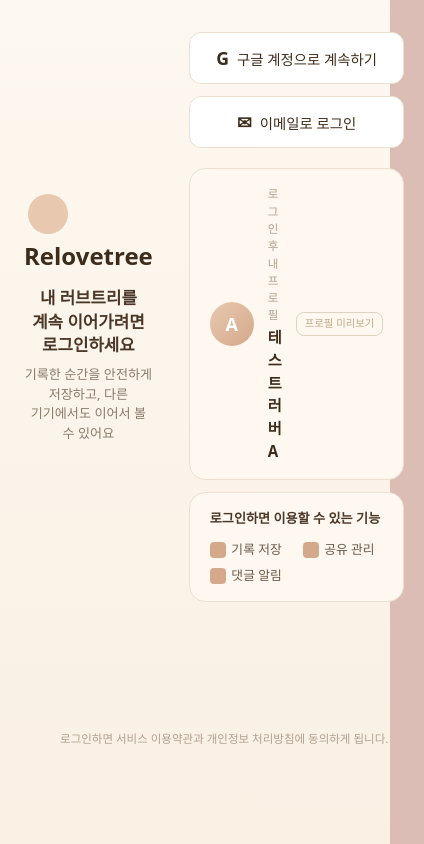
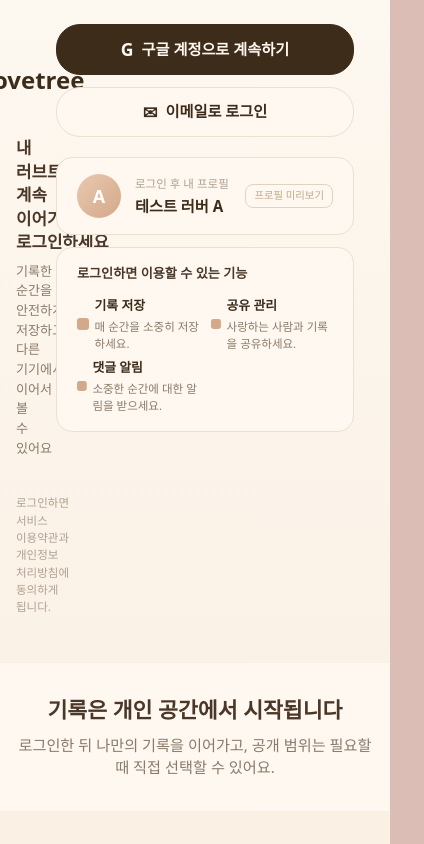
Before and after one commit to skerishKang/lovetree3.0, a React (Vite) app: page /login in a window 390 px wide. Shown: the whole page, 424 px wide, since content can reach past the window. Built offline with nearby package versions, Linux system fonts and the light colour scheme.

Commit message:
fix: complete LT3-AUTH-001 responsive and presentation contracts

```diff
--- a/src/components/AuthBrand.module.css
+++ b/src/components/AuthBrand.module.css
@@ -1,5 +1,8 @@
-.authBrand {
-  text-align: center;
+.brandMark {
+  display: flex;
+  align-items: center;
+  justify-content: center;
+  gap: 0.5rem;
   padding: 2rem 0;
 }
 
@@ -7,10 +10,11 @@
   font-size: clamp(1.5rem, 5vw, 2rem);
   font-weight: 700;
   color: #3e2c1a;
-  margin: 0 0 0.75rem;
+  margin: 0;
 }
 
 .heading {
+  text-align: center;
   font-size: clamp(1.05rem, 3.5vw, 1.35rem);
   font-weight: 600;
   color: #4a3728;
@@ -20,6 +24,7 @@
 }
 
 .description {
+  text-align: center;
   font-size: clamp(0.82rem, 2.5vw, 0.95rem);
   color: #8a7a6a;
   margin: 0;
--- a/src/components/AuthBrand.tsx
+++ b/src/components/AuthBrand.tsx
@@ -3,7 +3,8 @@ import styles from "./AuthBrand.module.css";
 
 export default function AuthBrand() {
   return (
-    <div className={styles.authBrand}>
+    <>
+      <div className={styles.brandMark}>
         <svg
           width="48"
           height="48"
@@ -15,9 +16,12 @@ export default function AuthBrand() {
         >
           <circle cx="24" cy="24" r="20" fill="#e8c9b0" />
         </svg>
-      <h1 className={styles.brandName}>{APP_BRAND}</h1>
-      <p className={styles.heading}>{LOGIN_HEADING}</p>
+        <span className={styles.brandName}>{APP_BRAND}</span>
+      </div>
+      <h1 className={styles.heading} aria-label="Relovetree">
+        {LOGIN_HEADING}
+      </h1>
       <p className={styles.description}>{LOGIN_DESCRIPTION}</p>
-    </div>
+    </>
   );
 }
--- a/src/components/AuthLoginPage.module.css
+++ b/src/components/AuthLoginPage.module.css
@@ -7,37 +7,60 @@
 
 .authPage {
   min-height: 100vh;
+  display: flex;
   background: linear-gradient(180deg, #fdf8f0 0%, #faf0e4 100%);
-  display: flex;
-  flex-direction: column;
 }
 
 .authCard {
-  flex: 1;
+  width: 100%;
+  max-width: 440px;
+  margin: 0 auto;
+  padding: 24px 16px 32px;
+  box-sizing: border-box;
   display: grid;
-  grid-template-columns: repeat(2, 1fr);
-  grid-template-rows: auto 1fr auto;
-  gap: 1rem;
-  align-items: center;
-  max-width: 1200px;
-  width: 100%;
-  margin: 0 auto;
-  padding: 0 1.5rem;
+  grid-template-columns: minmax(0, 1fr);
+  gap: 20px;
 }
 
-.brandColumn {
-  grid-column: 1;
-  padding: 2rem 0;
+.brandColumn,
+.loginColumn,
+.legalRow {
+  min-width: 0;
 }
 
-.loginColumn {
-  grid-column: 2;
-  padding: 2rem 0;
+@media (min-width: 900px) {
+  .authCard {
+    max-width: 1040px;
+    grid-template-columns: minmax(0, 0.9fr) minmax(360px, 1.1fr);
+    align-items: center;
+    gap: 48px;
+    padding: 56px 48px 40px;
+  }
+
+  .legalRow {
+    grid-column: 1 / -1;
+  }
 }
 
-.legalRow {
-  grid-column: 1 / -1;
-  padding: 1rem 0;
+.trustContext {
+  padding: 2rem 1rem;
+  background-color: #fef8f0;
+  text-align: center;
+}
+
+.trustContext h2 {
+  font-size: 1.35rem;
+  font-weight: 600;
+  color: #4a3728;
+  margin: 0 0 0.5rem;
+  line-height: 1.4;
+}
+
+.trustContext p {
+  font-size: 0.95rem;
+  color: #8a7a6a;
+  margin: 0;
+  line-height: 1.5;
 }
 
 
--- a/src/components/AuthLoginPage.tsx
+++ b/src/components/AuthLoginPage.tsx
@@ -2,6 +2,7 @@ import AuthBrand from "./AuthBrand";
 import LoginPanel from "./LoginPanel";
 import AuthLegalNotice from "./AuthLegalNotice";
 import styles from "./AuthLoginPage.module.css";
+import { TRUST_CONTEXT } from "../data/authMockData";
 
 export default function AuthLoginPage() {
   return (
@@ -19,6 +20,10 @@ export default function AuthLoginPage() {
           <AuthLegalNotice />
         </div>
       </div>
+      <section className={styles.trustContext} aria-labelledby="auth-trust-title">
+        <h2 id="auth-trust-title">{TRUST_CONTEXT.title}</h2>
+        <p>{TRUST_CONTEXT.description}</p>
+      </section>
     </div>
   );
 }
--- a/src/components/LoginPanel.module.css
+++ b/src/components/LoginPanel.module.css
@@ -4,6 +4,104 @@
   flex-direction: column;
   gap: 0.75rem;
 }
+
+.profilePreview {
+  background: #fef8f0;
+  border: 1px solid #ece0d0;
+  border-radius: 16px;
+  padding: 1rem 1.25rem;
+  display: flex;
+  align-items: center;
+  gap: 0.875rem;
+  margin-top: 0.5rem;
+}
+
+.avatar {
+  width: 44px;
+  height: 44px;
+  border-radius: 50%;
+  background: linear-gradient(135deg, #e8c9b0, #d4a88a);
+  display: flex;
+  align-items: center;
+  justify-content: center;
+  font-size: 1.125rem;
+  font-weight: 600;
+  color: #fff;
+  flex-shrink: 0;
+}
+
+.previewInfo {
+  flex: 1;
+}
+
+.previewLabel {
+  font-size: 0.72rem;
+  color: #b0a090;
+  margin: 0 0 0.15rem;
+}
+
+.previewName {
+  font-size: 0.95rem;
+  font-weight: 600;
+  color: #3e2c1a;
+  margin: 0;
+}
+
+.previewBadge {
+  font-size: 0.65rem;
+  color: #c0a88a;
+  border: 1px solid #e0d0c0;
+  border-radius: 8px;
+  padding: 0.2rem 0.5rem;
+  white-space: nowrap;
+}
+
+.featureList {
+  background: #fef8f0;
+  border: 1px solid #ece0d0;
+  border-radius: 16px;
+  padding: 1rem 1.25rem;
+  display: flex;
+  flex-direction: column;
+  gap: 0.5rem;
+}
+
+.featureTitle {
+  font-size: 0.82rem;
+  font-weight: 600;
+  color: #4a3728;
+  margin: 0 0 0.25rem;
+}
+
+.featureItems {
+  display: grid;
+  grid-template-columns: 1fr 1fr;
+  gap: 0.4rem 0.75rem;
+}
+
+.featureItem {
+  font-size: 0.8rem;
+  color: #6a5a4a;
+  display: flex;
+  align-items: center;
+  gap: 0.35rem;
+}
+
+.featureItemIcon {
+  font-size: 0.85rem;
+}
+
+.featureLabel {
+  font-weight: 600;
+  color: #3e2c1a;
+}
+
+.featureDescription {
+  font-size: 0.72rem;
+  color: #8a7a6a;
+  margin-top: 0.15rem;
+}
+
 
 .profilePreview {
   background: #fef8f0;
--- a/src/components/LoginPanel.tsx
+++ b/src/components/LoginPanel.tsx
@@ -25,7 +25,12 @@ export default function LoginPanel() {
     <div className={styles.loginPanel}>
       {/* Login buttons */}
       {LOGIN_BUTTONS.map((btn) => (
-        <SocialLoginButton key={btn.id} icon={btn.icon} label={btn.label} />
+        <SocialLoginButton
+          key={btn.id}
+          icon={btn.icon}
+          label={btn.label}
+          variant={btn.variant}
+        />
       ))}
 
       {/* Profile preview */}
@@ -47,7 +52,10 @@ export default function LoginPanel() {
               <span className={styles.featureItemIcon}>
                 <FeatureIcon />
               </span>
-              {f.label}
+              <div>
+                <p className={styles.featureLabel}>{f.label}</p>
+                <p className={styles.featureDescription}>{f.description}</p>
+              </div>
             </span>
           ))}
         </div>
--- a/src/components/SocialLoginButton.module.css
+++ b/src/components/SocialLoginButton.module.css
@@ -2,18 +2,56 @@
   display: flex;
   align-items: center;
   justify-content: center;
+  padding: 0.75rem 1.5rem;
+  border-radius: 24px;
+  font-weight: 600;
+  font-size: 0.95rem;
+  cursor: pointer;
+  transition: background-color 0.2s, color 0.2s, border-color 0.2s;
+  border: 1px solid transparent;
+  min-height: 44px;
   gap: 0.5rem;
-  width: 100%;
-  padding: 0.82rem 1rem;
-  border-radius: 12px;
-  border: 1px solid #ece0d0;
-  background: #fff;
-  font-size: 0.9rem;
-  font-weight: 500;
+  line-height: 1.4;
+}
+
+.socialBtn.primary {
+  background-color: #3e2c1a;
+  color: #fef8f0;
+  border-color: #3e2c1a;
+}
+
+.socialBtn.primary:hover,
+.socialBtn.primary:focus-visible {
+  background-color: #4a3728;
+  border-color: #4a3728;
+}
+
+.socialBtn.primary:active {
+  background-color: #322418;
+  border-color: #322418;
+}
+
+.socialBtn.secondary {
+  background-color: #fef8f0;
   color: #3e2c1a;
-  cursor: pointer;
-  transition: background 0.15s, box-shadow 0.15s;
+  border-color: #ece0d0;
 }
+
+.socialBtn.secondary:hover,
+.socialBtn.secondary:focus-visible {
+  background-color: #f0e8d8;
+  border-color: #dcd0c0;
+}
+
+.socialBtn.secondary:active {
+  background-color: #e8e0d0;
+  border-color: #e8e0d0;
+}
+
+.btnIcon {
+  font-size: 1.25rem;
+}
+
 
 .socialBtn:hover {
   background: #faf5ee;
--- a/src/components/SocialLoginButton.tsx
+++ b/src/components/SocialLoginButton.tsx
@@ -4,9 +4,10 @@ import styles from "./SocialLoginButton.module.css";
 interface Props {
   icon: string;
   label: string;
+  variant: "primary" | "secondary";
 }
 
-export default function SocialLoginButton({ icon, label }: Props) {
+export default function SocialLoginButton({ icon, label, variant }: Props) {
   const handleClick = (e: MouseEvent<HTMLButtonElement>) => {
     e.preventDefault();
     /* No authentication — BASE placeholder only */
@@ -15,7 +16,7 @@ export default function SocialLoginButton({ icon, label }: Props) {
   return (
     <button
       type="button"
-      className={styles.socialBtn}
+      className={`${styles.socialBtn} ${styles[variant]}`}
       onClick={handleClick}
       aria-label={label}
     >
--- a/src/data/authMockData.ts
+++ b/src/data/authMockData.ts
@@ -4,12 +4,6 @@
  * Static mock data for login screen.
  * No actual user data, API calls, or authentication.
  */
-
-export interface AuthFeature {
-  id: string;
-  icon: string;
-  label: string;
-}
 
 export const APP_BRAND = "Relovetree";
 
@@ -18,9 +12,31 @@ export const LOGIN_HEADING = "내 러브트리를 계속 이어가려면 로그
 export const LOGIN_DESCRIPTION =
   "기록한 순간을 안전하게 저장하고, 다른 기기에서도 이어서 볼 수 있어요";
 
+export interface AuthFeature {
+  id: string;
+  label: string;
+  description: string;
+}
+
+export const TRUST_CONTEXT = {
+  title: "기록은 개인 공간에서 시작됩니다",
+  description:
+    "로그인한 뒤 나만의 기록을 이어가고, 공개 범위는 필요할 때 직접 선택할 수 있어요.",
+};
+
 export const LOGIN_BUTTONS = [
-  { id: "google", label: "구글 계정으로 계속하기", icon: "G" },
-  { id: "email", label: "이메일로 로그인", icon: "✉" },
+  {
+    id: "google",
+    label: "구글 계정으로 계속하기",
+    icon: "G",
+    variant: "primary",
+  },
+  {
+    id: "email",
+    label: "이메일로 로그인",
+    icon: "✉",
+    variant: "secondary",
+  },
 ] as const;
 
 export const PREVIEW_PROFILE = {
@@ -29,9 +45,21 @@ export const PREVIEW_PROFILE = {
 };
 
 export const AUTH_FEATURES: AuthFeature[] = [
-  { id: "save", icon: "💾", label: "기록 저장" },
-  { id: "share", icon: "🔗", label: "공유 관리" },
-  { id: "alarm", icon: "🔔", label: "댓글 알림" },
+  {
+    id: "save",
+    label: "기록 저장",
+    description: "매 순간을 소중히 저장하세요.",
+  },
+  {
+    id: "share",
+    label: "공유 관리",
+    description: "사랑하는 사람과 기록을 공유하세요.",
+  },
+  {
+    id: "alarm",
+    label: "댓글 알림",
+    description: "소중한 순간에 대한 알림을 받으세요.",
+  },
 ];
 
 export const LEGAL_NOTICE =
```
Also changed, not shown: 1 other file (tests, documents, lock files or other folders). Lines whose indentation alone changed are shown as unchanged.
